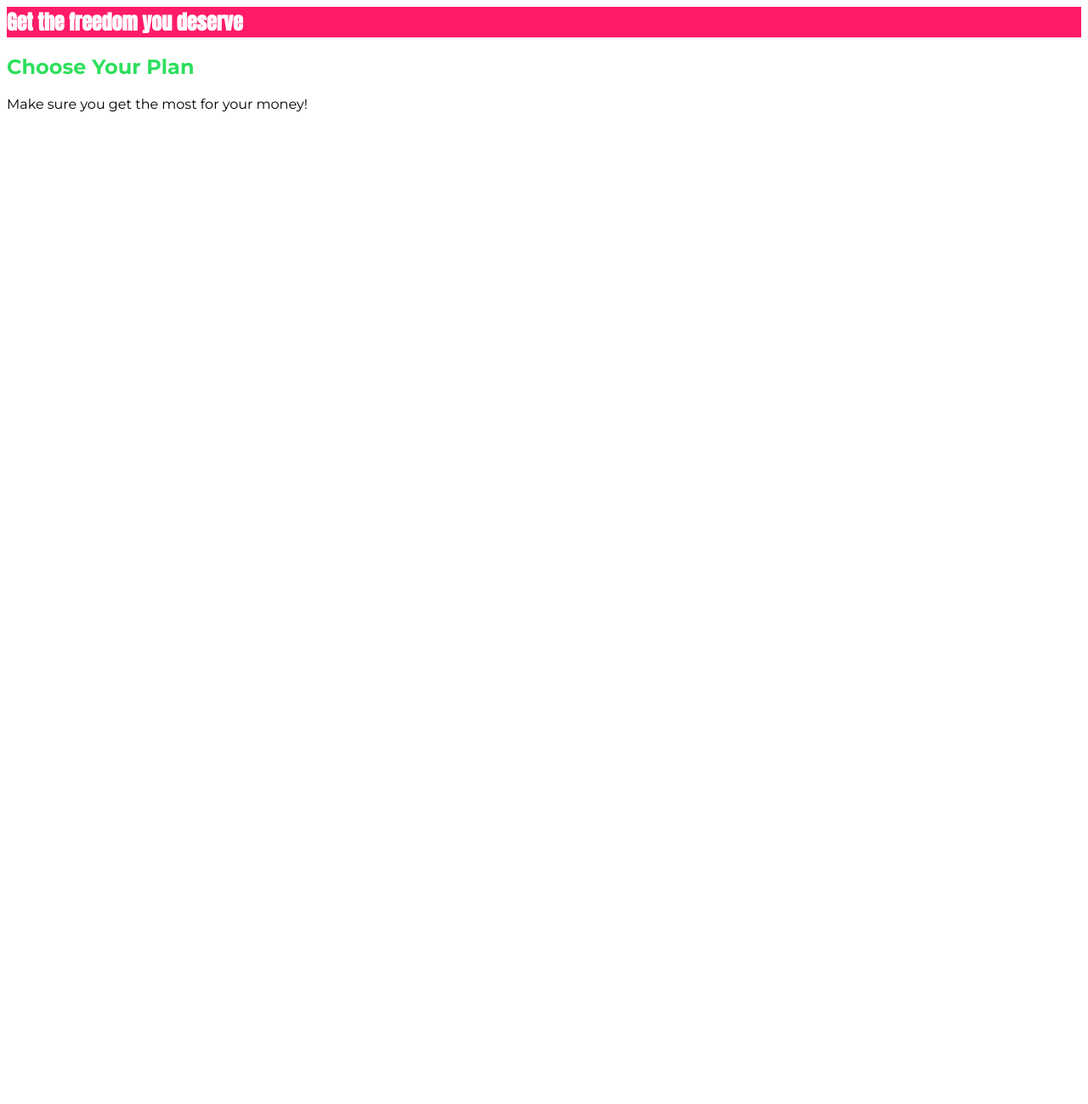
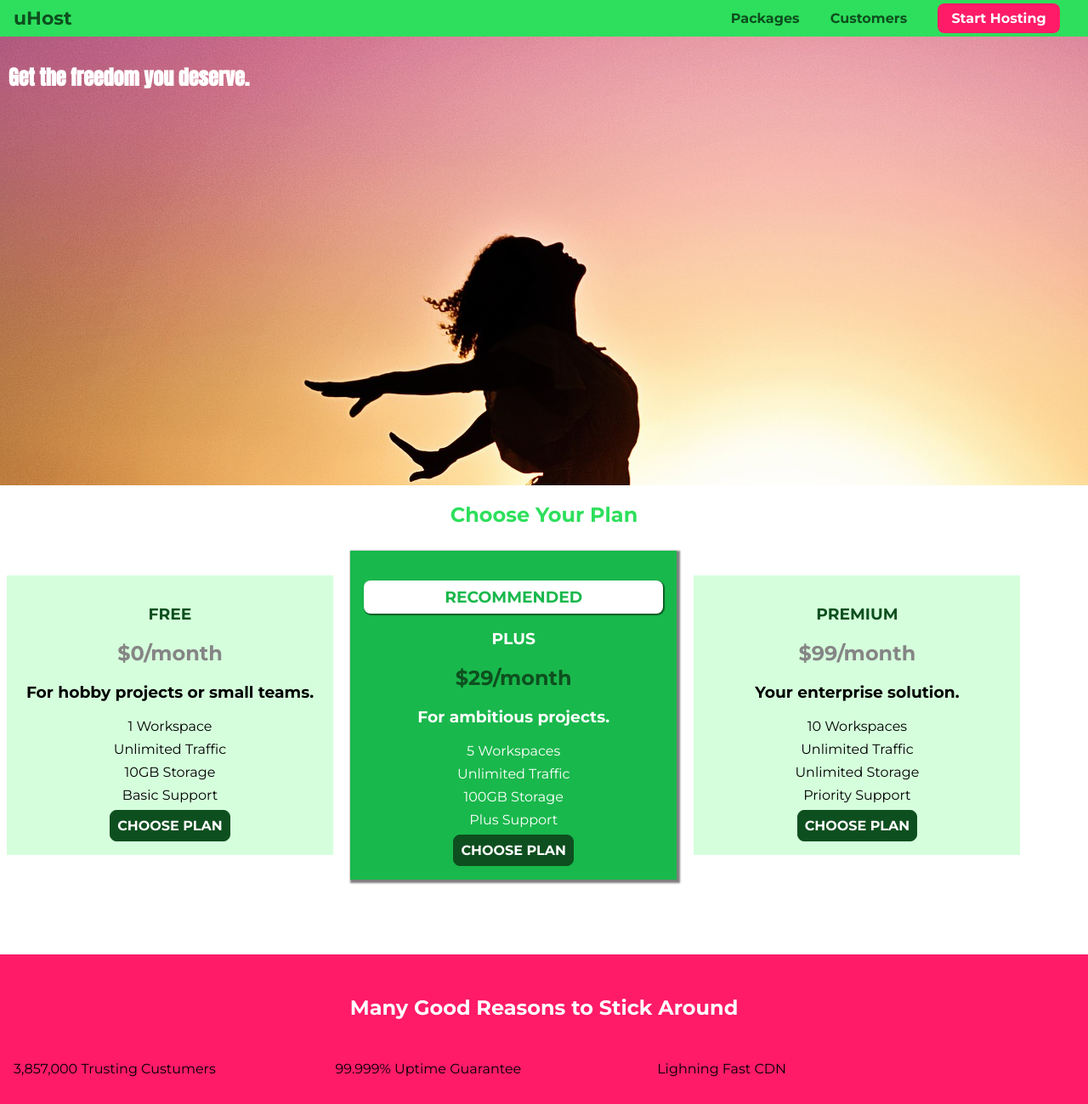
Before and after one commit to luacooli/css-course, a plain HTML site: page index.html in a window 1280 px wide. Shown: the whole page at 85% size. Before the commit the page ends 800 px from the top, so only its background shows below. Drawn offline with Linux system fonts and the light colour scheme.

Commit message:
middle section 5

```diff
--- a/index.html
+++ b/index.html
@@ -1,24 +1,111 @@
+<!DOCTYPE html>
 <html lang="en">
 
 <head>
   <meta charset="UTF-8">
-    <meta name="viewport" content="width=device-width, initial-scale=1.0">
   <meta http-equiv="X-UA-Compatible" content="ie=edge">
-    <title>CSS</title>
-    <link href="https://fonts.googleapis.com/css?family=Anton&display=swap" rel="stylesheet">
-    <link href="https://fonts.googleapis.com/css?family=Montserrat:400,700&display=swap" rel="stylesheet">
+  <title>uHost</title>
+  <link rel="shortcut icon" href="favicon.png">
+  <link href="https://fonts.googleapis.com/css?family=Anton" rel="stylesheet">
+  <link href="https://fonts.googleapis.com/css?family=Montserrat:400,700" rel="stylesheet">
   <link rel="stylesheet" href="main.css">
 </head>
 
 <body>
+  <header class="main-header">
+    <div>
+      <a href="index.html" class="main-header__brand">
+        uHost
+      </a>
+    </div>
+    <nav class="main-nav">
+      <ul class="main-nav__items">
+        <li class="main-nav__item">
+          <a href="packages/index.html">Packages</a>
+        </li>
+        <li class="main-nav__item">
+          <a href="customers/index.html">Customers</a>
+        </li>
+        <li class="main-nav__item main-nav__item--cta">
+          <a href="start-hosting/index.html">Start Hosting</a>
+        </li>
+      </ul>
+    </nav>
+  </header>
   <main>
     <section id="product-overview">
-        <h1>Get the freedom you deserve</h1>
+      <h1>Get the freedom you deserve.</h1>
     </section>
-
     <section id="plans">
       <h1 class="section-title">Choose Your Plan</h1>
-        <p>Make sure you get the most for your money!</p>
+      <div>
+        <article class="plan">
+          <h1 class="plan__title">FREE</h1>
+          <h2 class="plan__price">$0/month</h2>
+          <h3>For hobby projects or small teams.</h3>
+          <ul class="plan__features">
+            <li class="plan__feature">1 Workspace</li>
+            <li class="plan__feature">Unlimited Traffic</li>
+            <li class="plan__feature">10GB Storage</li>
+            <li class="plan__feature">Basic Support</li>
+          </ul>
+          <div>
+            <button class="button">CHOOSE PLAN</button>
+          </div>
+        </article>
+        <article class="plan plan--highlighted">
+          <h1 class="plan__annotation">RECOMMENDED</h1>
+          <h1 class="plan__title">PLUS</h1>
+          <h2 class="plan__price">$29/month</h2>
+          <h3>For ambitious projects.</h3>
+          <ul class="plan__features">
+            <li class="plan__feature">5 Workspaces</li>
+            <li class="plan__feature">Unlimited Traffic</li>
+            <li class="plan__feature">100GB Storage</li>
+            <li class="plan__feature">Plus Support</li>
+          </ul>
+          <div>
+            <button class="button">CHOOSE PLAN</button>
+          </div>
+        </article>
+        <article class="plan">
+          <h1 class="plan__title">PREMIUM</h1>
+          <h2 class="plan__price">$99/month</h2>
+          <h3>Your enterprise solution.</h3>
+          <ul class="plan__features">
+            <li class="plan__feature">10 Workspaces</li>
+            <li class="plan__feature">Unlimited Traffic</li>
+            <li class="plan__feature">Unlimited Storage</li>
+            <li class="plan__feature">Priority Support</li>
+          </ul>
+          <div>
+            <button class="button">CHOOSE PLAN</button>
+          </div>
+        </article>
+      </div>
+    </section>
+    <section id="key-features">
+      <h1 class="section-title">Many Good Reasons to Stick Around</h1>
+      <ul class="key-feature__list">
+        <li class="key-feature">
+          <div>
+
+          </div>
+          <p class="key-feature__description">3,857,000 Trusting Custumers</p>
+        </li>
+        <li class="key-feature">
+          <div>
+
+          </div>
+          <p class="key-feature__description">99.999% Uptime Guarantee</p>
+        </li>
+        <li class="key-feature">
+          <div>
+
+          </div>
+          <p class="key-feature__description">Lighning Fast CDN</p>
+        </li>
+      </ul>
     </section>
   </main>
 </body>
--- a/main.css
+++ b/main.css
@@ -1,16 +1,181 @@
+* {
+    box-sizing: border-box;
+}
+
 body {
-  font-family: 'Montserrat', sans-serif;
+    font-family: 'Montserrat', sans-serif;
+    margin: 0;
 }
 
 #product-overview {
-  background: #ff1b68;
+    background: url("freedom.jpg");
+    width: 100%;
+    height: 528px;
+    padding: 10px;
 }
 
 .section-title {
-  color: #2ddf5c;
+    color: #2ddf5c;
+    text-align: center;
 }
 
 #product-overview h1 {
-  color: white;
-  font-family: 'Anton', sans-serif;
+    color: white;
+    font-family: 'Anton', sans-serif;
 }
+
+.plan {
+    background: #d5ffdc;
+    text-align: center;
+    padding: 16px;
+    margin: 8px;
+    display: inline-block;
+    width: 30%;
+    vertical-align: middle;
+}
+
+.plan--highlighted {
+    background: #19b84c;
+    color: white;
+    box-shadow: 2px 2px 2px 2px rgba(0, 0, 0, 0.5);
+}
+
+.plan__annotation {
+    background: white;
+    color: #19b84c;
+    box-shadow: 1px 1px 1px 1px rgba(0, 0, 0, 0.5);
+    padding: 8px;
+    border-radius: 8px;
+}
+
+.plan__title {
+    color: #0e4f1f;
+}
+
+.plan__price {
+    color: #858585;
+}
+
+.plan--highlighted .plan__title {
+    color: white;
+}
+
+.plan--highlighted .plan__price {
+    color: #0e4f1f;
+}
+
+.plan__features {
+    list-style: none;
+    padding: 0;
+    margin: 0;
+}
+
+.plan__feature {
+    margin: 8px 0px;
+}
+
+.button {
+    background: #0e4f1f;
+    color: white;
+    font: inherit;
+    border: 1.5px solid #0e4f1f;
+    padding: 8px;
+    border-radius: 8px;
+    font-weight: bold;
+    cursor: pointer;
+}
+
+.button:hover,
+.button:active {
+    background: white;
+    color: #0e4f1f;
+}
+
+.button:focus {
+    outline: none;
+}
+
+#key-features {
+    background: #ff1b68;
+    margin-top: 80px;
+    padding: 16px;
+}
+
+#key-features .section-title {
+    color: white;
+    margin: 32px;
+}
+
+.key-feature__list {
+    list-style: none;
+    margin: 0;
+    padding: 0;
+}
+
+.key-feature {
+    display: inline-block;
+    width: 30%;
+}
+
+.main-header {
+    width: 100%;
+    background: #2ddf5c;
+    padding: 8px 16px;
+}
+
+.main-header > div {
+    display: inline-block;
+    vertical-align: middle;
+}
+
+.main-header__brand {
+    color: #0e4f1f;
+    text-decoration: none;
+    font-weight: bold;
+    font-size: 22px;
+}
+
+.main-nav {
+    display: inline-block;
+    text-align: right;
+    width: calc(100% - 74px);
+    vertical-align: middle;
+}
+
+.main-nav__items {
+    margin: 0;
+    padding: 0;
+    list-style: none;
+}
+
+.main-nav__item {
+    display: inline-block;
+    margin: 0 16px;
+}
+
+.main-nav__item a {
+    text-decoration: none;
+    color: #0e4f1f;
+    font-weight: bold;
+    padding: 3px 0;
+}
+
+.main-nav__item a:hover,
+.main-nav__item a:active {
+    color: white;
+    border-bottom: 5px solid white;
+}
+
+.main-nav__item--cta a {
+    color: white;
+    background: #ff1b68;
+    padding: 8px 16px;
+    border-radius: 8px;
+}
+
+.main-nav__item--cta a:hover,
+.main-nav__item--cta a:active {
+    color: #ff1b68;
+    background: white;
+    border: none;
+}
--- /dev/null
+++ b/my-project/main.css
@@ -0,0 +1,176 @@
+* {
+  box-sizing: border-box;
+}
+
+body {
+  font-family: 'Montserrat', sans-serif;
+  margin: 0;
+}
+
+#product-overview {
+  background: url("plano-fundo.JPG");
+  background-repeat: no-repeat;
+  width: 100%;
+  height: 528px;
+  padding: 10px;
+}
+
+.section-title {
+  color: #2ddf5c;
+  text-align: center;
+}
+
+#product-overview h1 {
+  color: white;
+  font-family: 'Anton', sans-serif;
+}
+
+.plan {
+  background: #d5ffdc;
+  text-align: center;
+  padding: 16px;
+  margin: 8px;
+  display: inline-block;
+  width: 30%;
+  vertical-align: middle;
+}
+
+.plan--highlighted {
+  background: #19b84c;
+  color: white;
+  box-shadow: 2px 2px 2px 2px rgba(0, 0, 0, 0.5);
+}
+
+.plan__annotation {
+  background: white;
+  color: #19b84c;
+  box-shadow: 1px 1px 1px 1px rgba(0, 0, 0, 0.5);
+  padding: 8px;
+  border-radius: 8px;
+}
+
+.plan__title {
+  color: #0e4f1f;
+}
+
+.plan__version {
+  color: #858585;
+}
+
+.plan--highlighted .plan__title {
+  color: white;
+}
+
+.plan--highlighted .plan__version {
+  color: #0e4f1f;
+}
+
+.plan__features {
+  list-style: none;
+  padding: 0;
+  margin: 0;
+}
+
+.plan__feature {
+  margin: 10px 0px;
+  text-overflow: ellipsis;
+  overflow: hidden;
+  white-space: nowrap;
+  direction: ltr;
+}
+
+.button {
+  background: #0e4f1f;
+  color: white;
+  font: inherit;
+  border: 1.5px solid #0e4f1f;
+  padding: 8px;
+  border-radius: 8px;
+  font-weight: bold;
+  cursor: pointer;
+  margin: 8px;
+}
+
+.button:hover,
+.button:active {
+  background: white;
+  color: #0e4f1f;
+}
+
+.button:focus {
+  outline: none;
+}
+
+#key-features {
+  background: #ff1b68;
+  margin-top: 80px;
+  padding: 16px;
+}
+
+#key-features .section-title{
+  color: white;
+  margin: 32px;
+}
+
+.main-header {
+  width: 100%;
+  background: #2ddf5c;
+  padding: 8px 16px;
+}
+
+.main-header__brand {
+  color: #0e4f1f;
+  text-decoration: none;
+  font-weight: bold;
+  font-size: 22px;
+}
+
+.main-header > div {
+  display: inline-block;
+  vertical-align: middle;
+}
+
+.main-nav {
+  display: inline-block;
+  text-align: right;
+  width: calc(100% - 136px);
+  vertical-align: middle;
+}
+
+.main-nav__items {
+  padding: 0;
+  margin: 0;
+  list-style: none;
+}
+
+.main-nav__item {
+  display: inline-block;
+  text-decoration: none;
+  margin: 0px 25px;
+
+}
+.main-nav__item a {
+  color: #0e4f1f;
+  text-decoration: none;
+  font-weight: bold;
+  padding: 3px 0;
+}
+
+.main-nav__item a:hover, .main-nav__item a:active {
+  color: white;
+  border-bottom: 5px solid white;
+}
+
+.main-nav__item--cta a {
+  color: white;
+  background: #ff1b68;
+  padding: 8px 16px;
+  border-radius: 8px;
+}
+
+.main-nav__item--cta a:hover,
+.main-nav__item--cta a:active {
+  color: #ff1b68;
+  background: white;
+  border: none;
+}
--- /dev/null
+++ b/section04/main.css
@@ -0,0 +1,29 @@
+body {
+    font-family: sans-serif;
+}
+
+nav {
+    margin-bottom: 16px;
+    background: #fa923f;
+    padding: 8px 0;
+}
+
+a {
+    text-decoration: none;
+    color: white;
+    margin: 10px;
+}
+
+a.active {
+    color: #512751;
+}
+
+.main-section {
+    height: 800px;
+    border: 1px solid #ccc;
+    padding: 16px;
+}
+
+.highlighted {
+    border: 2px solid #fa923f;
+}
```
Also changed, not shown: basic/second-task/index.html (added, +39 -0 lines), basic/second-task/main.css (added, +28 -0 lines), my-project/index.html (added, +96 -0 lines), section04/index.html (added, +25 -0 lines), basic/second-task/instructions.txt (added), favicon.png (added), freedom.jpg (added), my-project/favicon.png (added), my-project/plano-fundo.JPG (added), my-project/singin.jpeg (added). Lines whose indentation alone changed are shown as unchanged.
